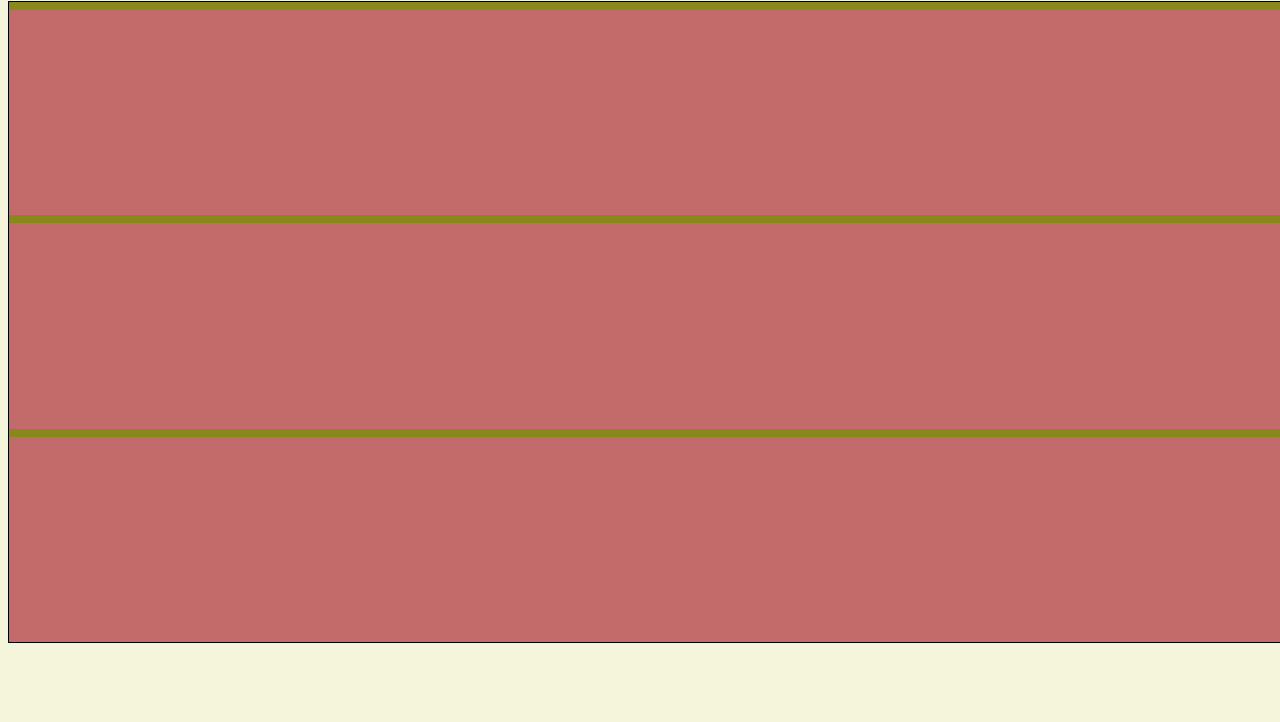
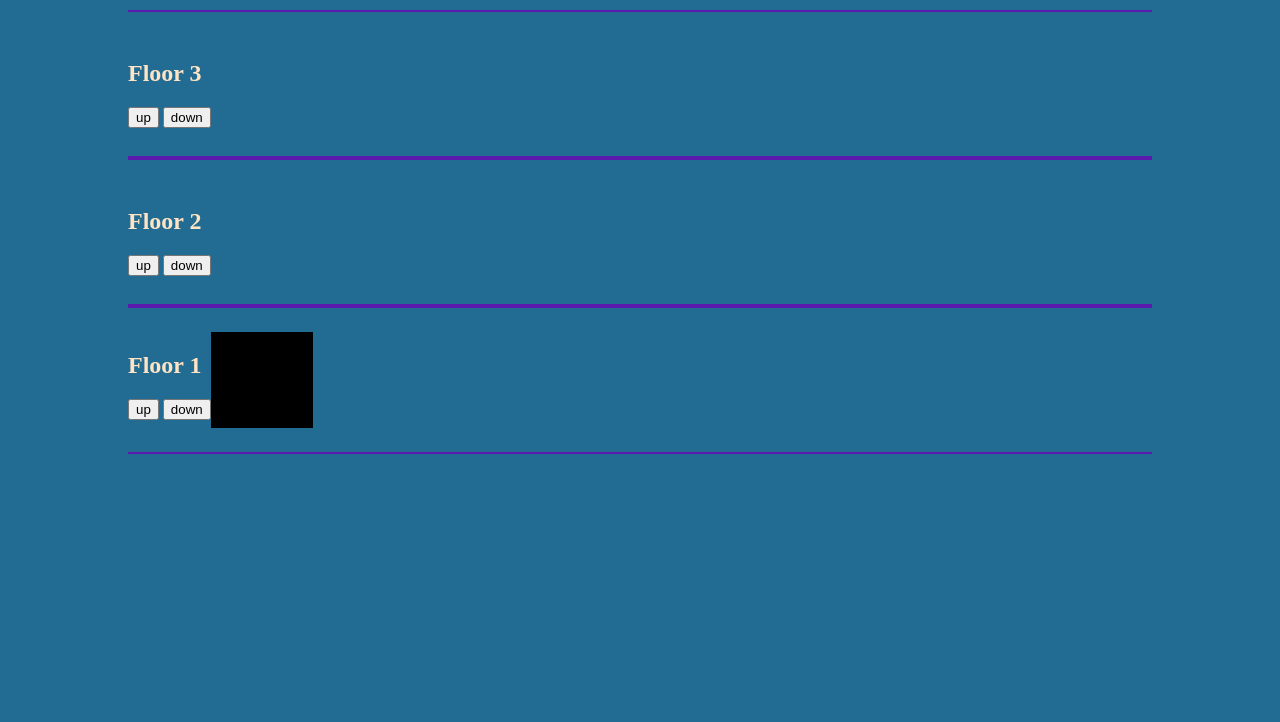
Before and after one commit to meanwhile7/Lift-Simulation-Mechanic, a plain HTML site: page index.html in a window 1280 px wide. Shown: the part 78-800 px from the top of the page. Drawn offline with Linux system fonts and the light colour scheme.

Commit message:
added lift ui and css for lift

```diff
--- a/index.html
+++ b/index.html
@@ -4,15 +4,45 @@
     <meta charset="UTF-8" />
     <meta http-equiv="X-UA-Compatible" content="IE=edge" />
     <meta name="viewport" content="width=device-width, initial-scale=1.0" />
-    <link rel="stylesheet" href="style.css" />
+    <link rel="stylesheet" href="lift.css" />
     <title>Document</title>
   </head>
   <body>
-    <div class="cont">
-      <div class="section"></div>
-      <div class="section2"></div>
-      <div class="section3"></div>
-      <div class="box"></div>
-    </div>
+    <header class="head">
+      <h1>Lift Simulation</h1>
+    </header>
+    <main class="floor-box">
+      <section class="floor">
+        <div class="floor-section floor-1">
+          <div class="btn-section">
+            <h1>Floor 1</h1>
+            <button class="btn" id="btn-1">up</button>
+            <button class="btn" id="btn-2">down</button>
+          </div>
+          <div class="lift" id="lift-1">
+              <span class="left"></span>
+              <span class="right"></span>
+          </div>
+        </div>
+      </section>
+      <section class="floor">
+        <div class="floor-section floor-2">
+          <div class="btn-section">
+            <h1>Floor 2</h1>
+            <button class="btn" id="btn-3">up</button>
+            <button class="btn" id="btn-4">down</button>
+          </div>
+        </div>
+      </section>
+      <section class="floor">
+        <div class="floor-section floor-3">
+          <div class="btn-section">
+            <h1>Floor 3</h1>
+            <button class="btn" id="btn-5">up</button>
+            <button class="btn" id="btn-6">down</button>
+          </div>
+        </div>
+      </section>
+    </main>
   </body>
 </html>
--- /dev/null
+++ b/lift.css
@@ -0,0 +1,38 @@
+body {
+    display: flex;
+    flex-direction: column;
+    align-items: center;
+  background-color: rgb(34, 107, 147);
+  color: bisque;
+}
+
+.head {
+  display: flex;
+  justify-content: center;
+}
+
+.floor-box {
+  display: flex;
+  flex-direction: column-reverse;
+}
+
+.floor {
+  display: flex;
+  width: 80vw;
+  height: 18vh;
+  border-top: 2px solid rgb(92, 27, 172);
+  border-bottom: 2px solid rgb(92, 27, 172);
+  align-items: center;
+}
+
+.floor-section{
+    display: flex;
+
+}
+
+.lift{
+    background-color: black;
+    display: flex;
+    height: 12vh;
+    width: 8vw;
+}
```
Also changed, not shown: input.html (+2 -2 lines).
